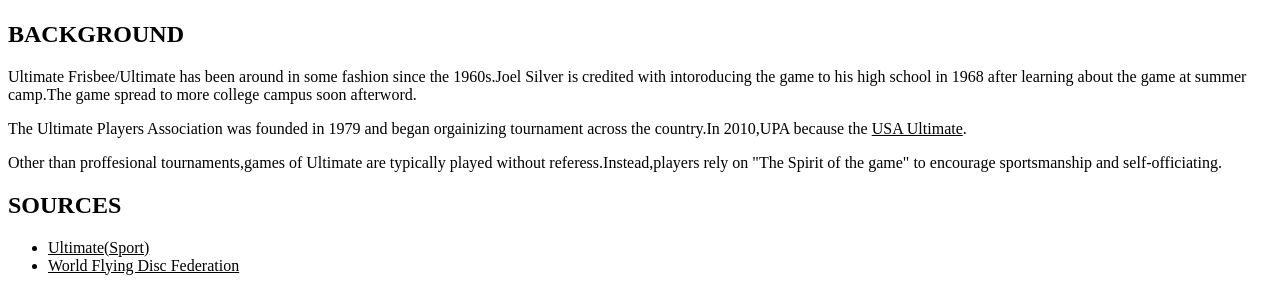
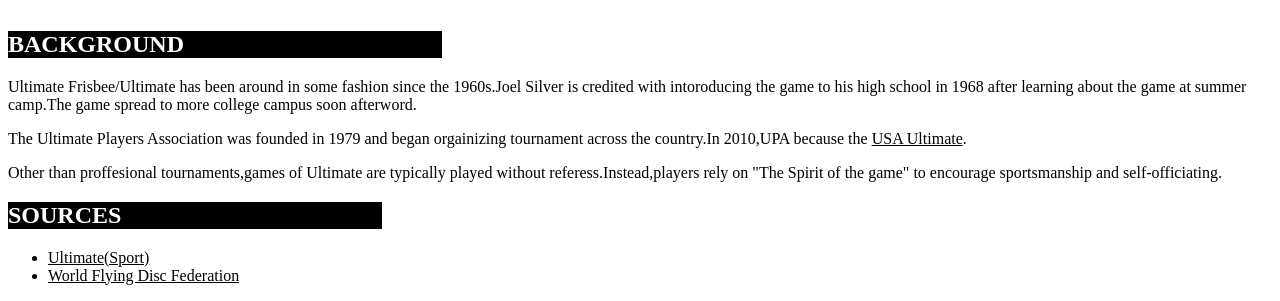
Before and after one commit to ma-lucifer/www.antherproject.com, a plain HTML site: page history.html in a window 1280 px wide. Shown: the part 2488-2789 px from the top of the page. Drawn offline with Linux system fonts and the light colour scheme.

Commit message:
Update history.html

```diff
--- a/history.html
+++ b/history.html
@@ -20,11 +20,11 @@
                 <img src="Ultimate_Frisbee,_Jul_2009_-_19.jpg" alt=""><br>
            </aside>
         <section class = "right">
-    <h2 style="-webkit-background-color: black; -webkit-margin-right: 830px; -webkit-color:white; -webkit-margin-top:30px;">BACKGROUND</h2>
+    <h2 style="background-color: black;margin-right: 830px;color:white;margin-top:30px;">BACKGROUND</h2>
     <p>Ultimate Frisbee/Ultimate has been around in some fashion since the 1960s.Joel Silver is credited with intoroducing the game to his high school in 1968 after learning about  the game at summer camp.The game spread to more college campus soon afterword.</p>
     <p>The Ultimate Players Association was founded in 1979 and began orgainizing tournament across the country.In 2010,UPA because the <u>USA Ultimate</u>.</p>
     <p>Other than proffesional tournaments,games of Ultimate are typically played without referess.Instead,players rely on "The Spirit of the game" to encourage sportsmanship and self-officiating.</p>
-    <h2 style="-webkit-background-color: black; -webkit-color:white; -webkit-margin-right: 890px;">SOURCES</h2>
+    <h2 style="background-color: black;color:white; margin-right: 890px;">SOURCES</h2>
     <ul>
     	<li><u>Ultimate(Sport)</u></li>
     	<li><u>World Flying Disc Federation</u></li>
```
